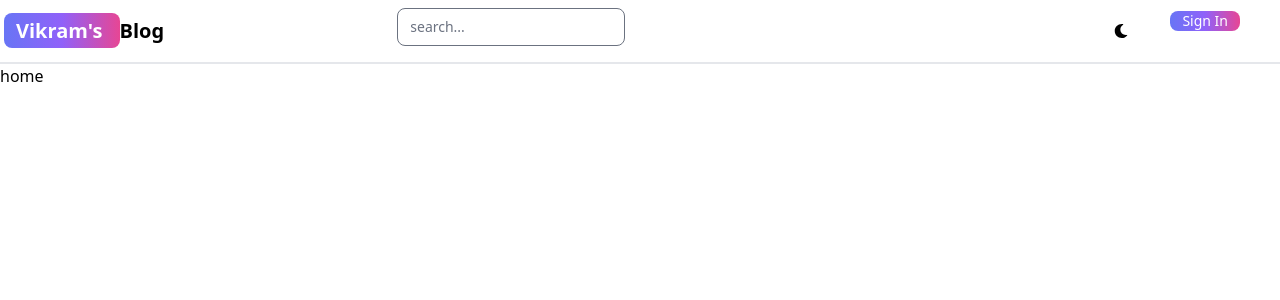
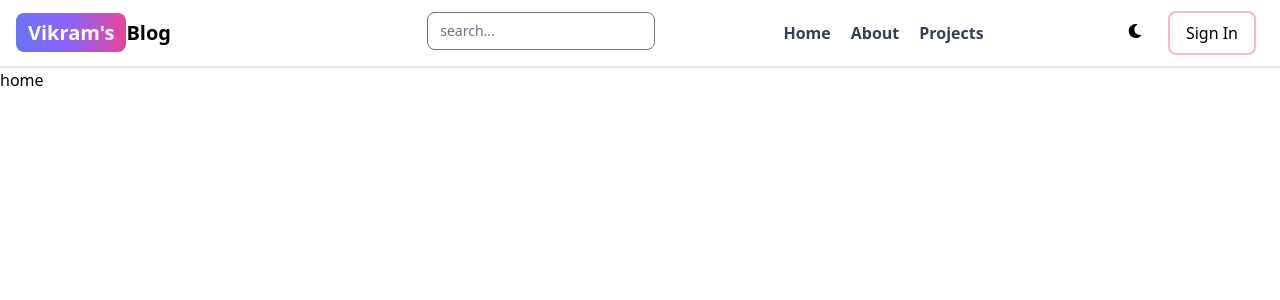
Before and after one commit to vikram17dp/Mern_Blog, a React (Vite) app in the folder client/: page / in a window 1280 px wide. Shown: the top 300 px of the page. Built offline with nearby package versions, Linux system fonts and the light colour scheme.

Commit message:
final setup for the header page

```diff
--- a/client/src/compnents/Header.jsx
+++ b/client/src/compnents/Header.jsx
@@ -1,54 +1,104 @@
-import React from 'react'
-import {Button, Navbar, TextInput} from 'flowbite-react'
-import {Link} from 'react-router-dom'
-import {AiOutlineSearch} from 'react-icons/ai'
-import {FaMoon} from 'react-icons/fa'
+import React, { useState } from "react";
+import { Button, Navbar, TextInput } from "flowbite-react";
+import { Link } from "react-router-dom";
+import { AiOutlineSearch } from "react-icons/ai";
+import { FaMoon } from "react-icons/fa";
+import { HiMenu, HiX } from "react-icons/hi";
 
 function Header() {
+  const [isOpen, setIsOpen] = useState(false);
+
+  const toggleMenu = () => {
+    setIsOpen(!isOpen);
+  };
+
   return (
-    <Navbar className='border-b-2  '>
-      <Link to='/' className='self-center text-sm sm:text-xl  whitespace-nowrap font-semibold dark:text-white '>
-        <span className='px-3 rounded-lg ml-1 py-1 text-white bg-gradient-to-r from-indigo-500 via-purple-500 to-pink-500'>{`Vikram's`} </span>
+    <Navbar className="border-b-2">
+      <Link
+        to="/"
+        className="self-center text-sm sm:text-xl whitespace-nowrap font-semibold dark:text-white"
+      >
+        <span className="px-3 rounded-lg ml-4 py-1.5 text-white bg-gradient-to-r from-indigo-500 via-purple-500 to-pink-500">
+          {`Vikram's`}
+        </span>
         Blog
       </Link>
-      <form className='lg:ml-[-20vw] lg:mb-[2vh] lg:mt-2 '>
+      <form className="lg:ml-[10vw] lg:mb-[2vh] lg:mt-3">
         <TextInput
-          type='text'
-          placeholder='search...'
-
-          className='hidden lg:inline w-full  justify-between '
-
+          type="text"
+          placeholder="search..."
+          className="hidden lg:inline w-full justify-between"
         />
       </form>
-      <Button className='w-12 h-10 rounded-[50%] mr-8 lg:hidden ' color='gray' >
-        <AiOutlineSearch className='self-center mt-3  '/>
-      </Button>
-      <div className='flex gap-2 md:order-2 lg:mr-10'>
-        <Button className='w-12 h-10 hidden  sm:inline items-center rounded-[40%] ' color='gray'>
-          <FaMoon className='self-center '/>
+      <ul className="hidden lg:flex justify-evenly">
+        <Link to="/">
+          <li className="text-slate-700 mr-5 font-semibold hover:text-blue-400">
+            Home
+          </li>
+        </Link>
+        <Link to="/about">
+          <li className="text-slate-700 mr-5 font-semibold hover:text-blue-400">
+            About
+          </li>
+        </Link>
+        <Link to="/projects">
+          <li className="text-slate-700 font-semibold hover:text-blue-400">
+            Projects
+          </li>
+        </Link>
+      </ul>
+      <div className="flex gap-2 md:order-2 lg:mr-6">
+        <Button
+          className="w-12 h-10 hidden sm:inline items-center rounded-[40%]"
+          color="gray"
+        >
+          <FaMoon className="self-center" />
         </Button>
-        <Link to='/signin'>
-            <Button  className='px-3 py-0.3  bg-gradient-to-r from-indigo-500 via-purple-500 to-pink-500'>
+        <div className="">
+          <Link to="/signin">
+            <button className="px-4 py-2 rounded-lg border-2 border-pink-300 hover:bg-gradient-to-r from-indigo-500 via-purple-500 to-pink-500">
               Sign In
-            </Button>
-        </Link>
+            </button>
+          </Link>
+        </div>
 
+        <Button
+          className="w-12 h-10 mt-2 border-none lg:hidden"
+          color="gray"
+          onClick={toggleMenu}
+        >
+          {isOpen ? (
+            <HiX className="self-center" />
+          ) : (
+            <HiMenu className="self-center" />
+          )}
+        </Button>
       </div>
-      <Navbar.Collapse>
-        <Navbar.Toggle/>
-     <Navbar.Link>
-      <Link to='/'>Home</Link>
-     </Navbar.Link>
-     <Navbar.Link>
-      <Link to='/projects'>Projects</Link>
-     </Navbar.Link>
-     <Navbar.Link>
-      <Link to='/about'>About</Link>
-     </Navbar.Link>
-      </Navbar.Collapse>
-
+      <div
+        className={`lg:hidden ${
+          isOpen ? "block" : "hidden"
+        } absolute top-16 right-0 bg-white shadow-md rounded-lg p-4`}
+      >
+        <ul className="flex flex-col space-y-2">
+          <Link to="/" onClick={toggleMenu}>
+            <li className="text-slate-700 font-semibold hover:text-blue-400">
+              Home
+            </li>
+          </Link>
+          <Link to="/about" onClick={toggleMenu}>
+            <li className="text-slate-700 font-semibold hover:text-blue-400">
+              About
+            </li>
+          </Link>
+          <Link to="/projects" onClick={toggleMenu}>
+            <li className="text-slate-700 font-semibold hover:text-blue-400">
+              Projects
+            </li>
+          </Link>
+        </ul>
+      </div>
     </Navbar>
-  )
+  );
 }
 
-export default Header
+export default Header;
```
